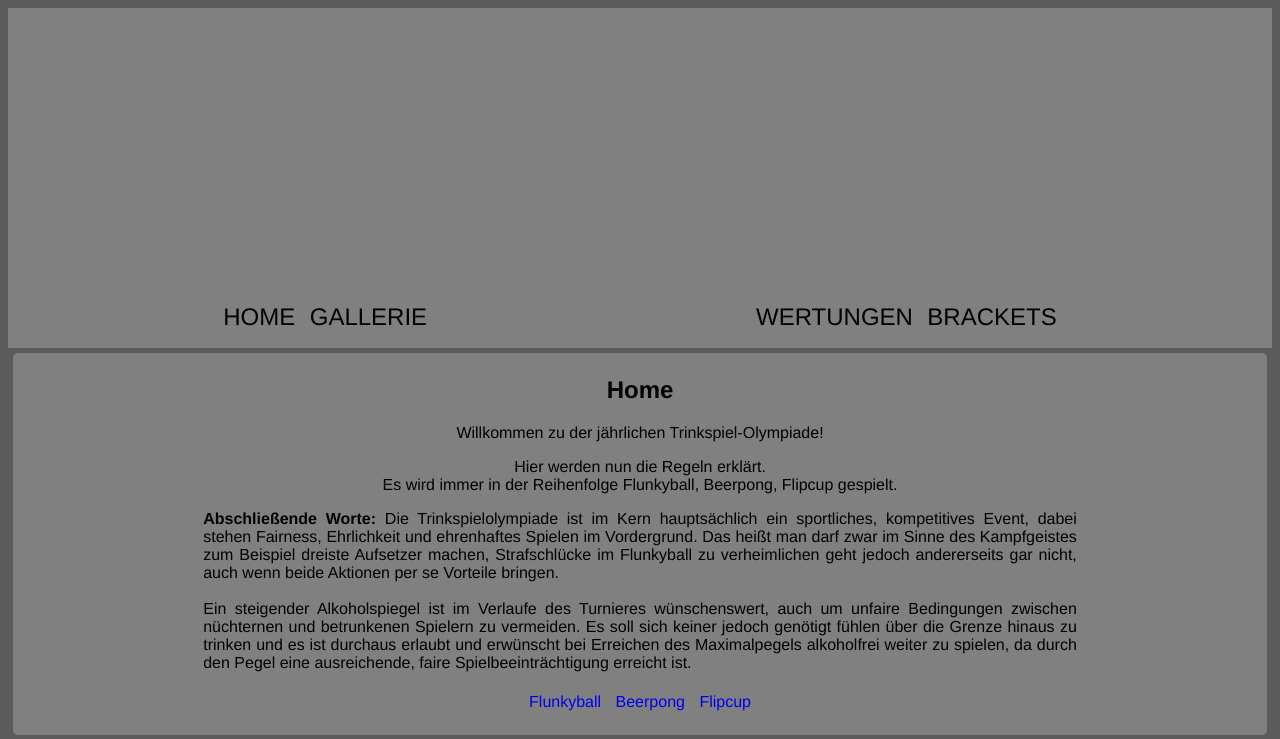
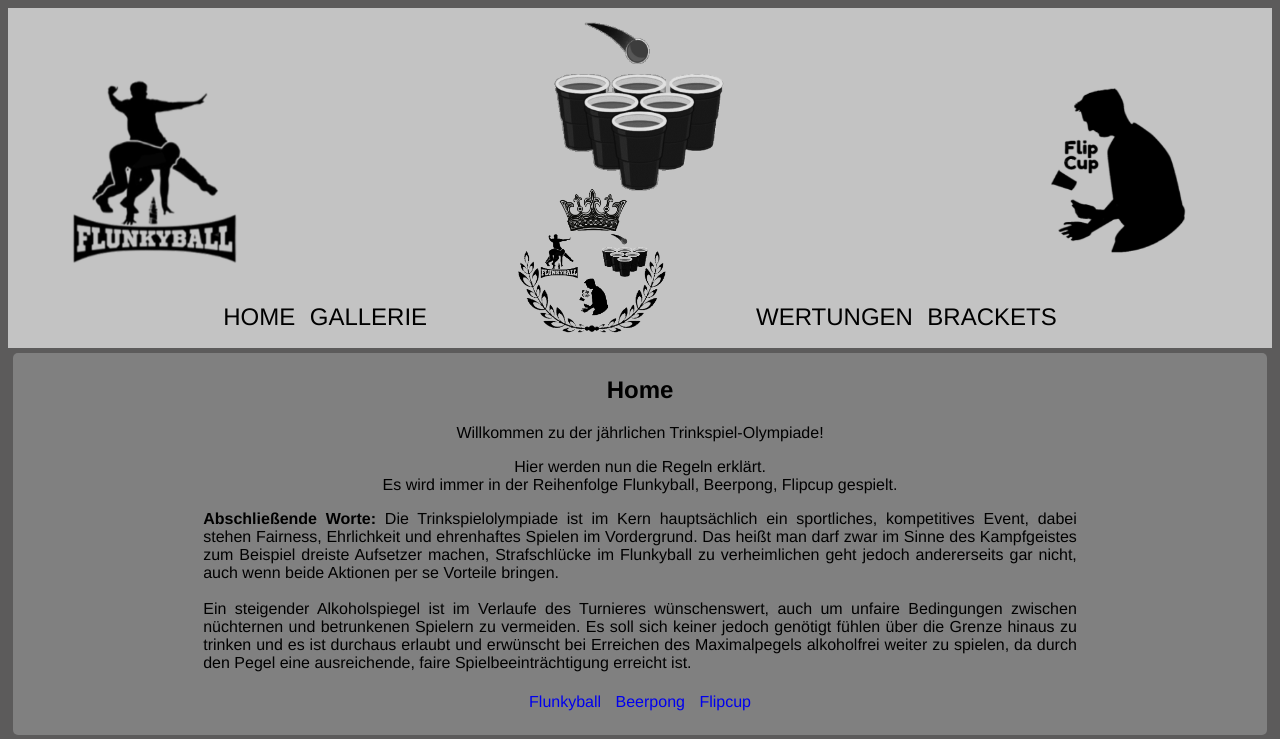
Before and after one commit to Terrepus/Trinkspiel-Olympiade, a plain HTML site: page index.html in a window 1280 px wide. Shown: the top 739 px of the page. Drawn offline with Linux system fonts and the light colour scheme.

Commit message:
Add files via upload

```diff
--- a/styles/styles.css
+++ b/styles/styles.css
@@ -7,7 +7,7 @@ button{
 }
 header{
     background-color: gray;
-    background-image: url("./images/banner.png");
+    background-image: url("../images/banner.png");
     text-align: center;
     height: 300px;
     background-size: 100%;
@@ -21,7 +21,7 @@ header a{
     font-size: x-large;
 }
 header .logo a{
-    background-image: url("./images/no_background/logo_alle.png");
+    background-image: url("../images/no_background/logo_alle.png");
     background-size: 300px;
     background-repeat: no-repeat;
     display: inline-block;
```
